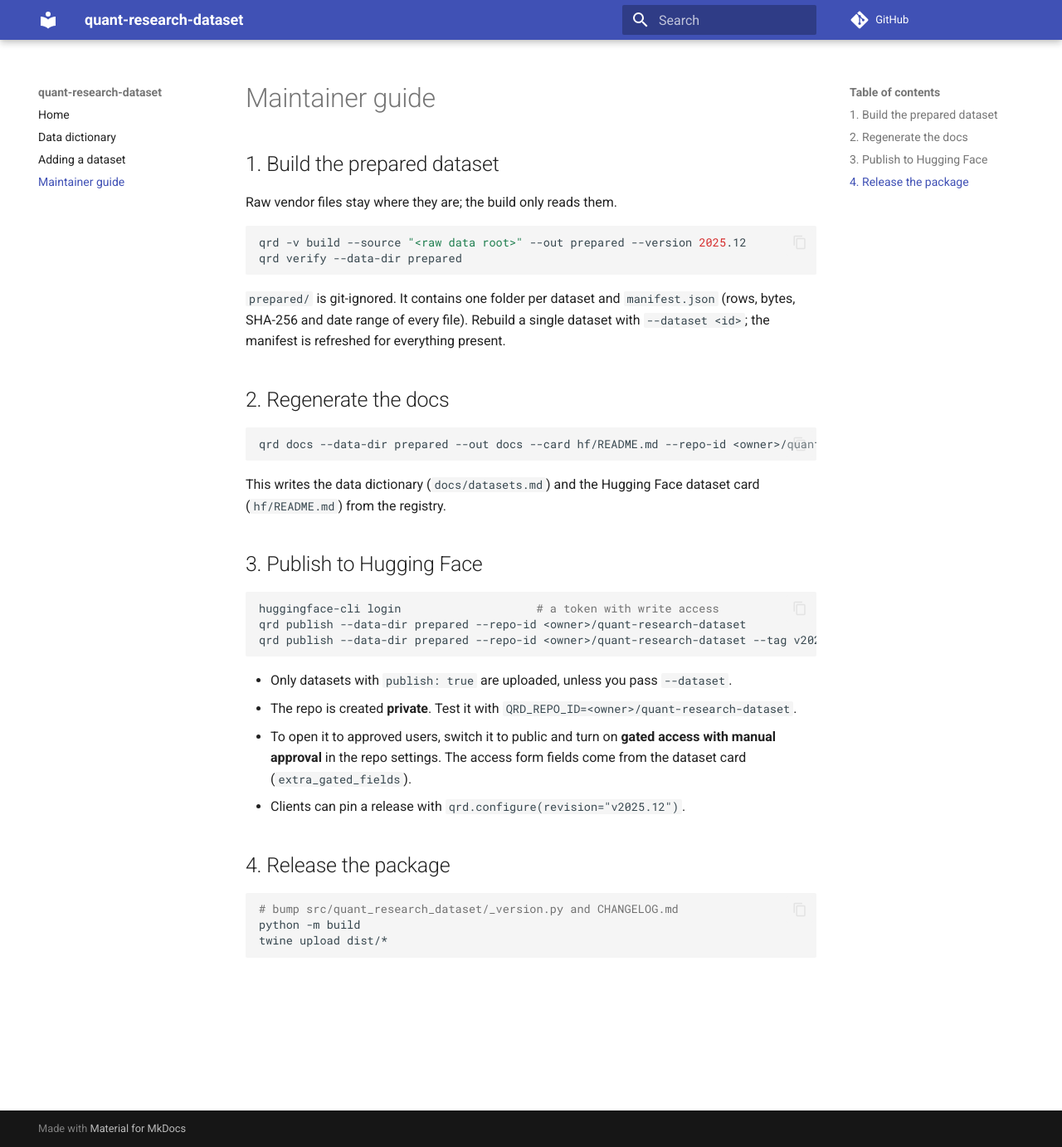
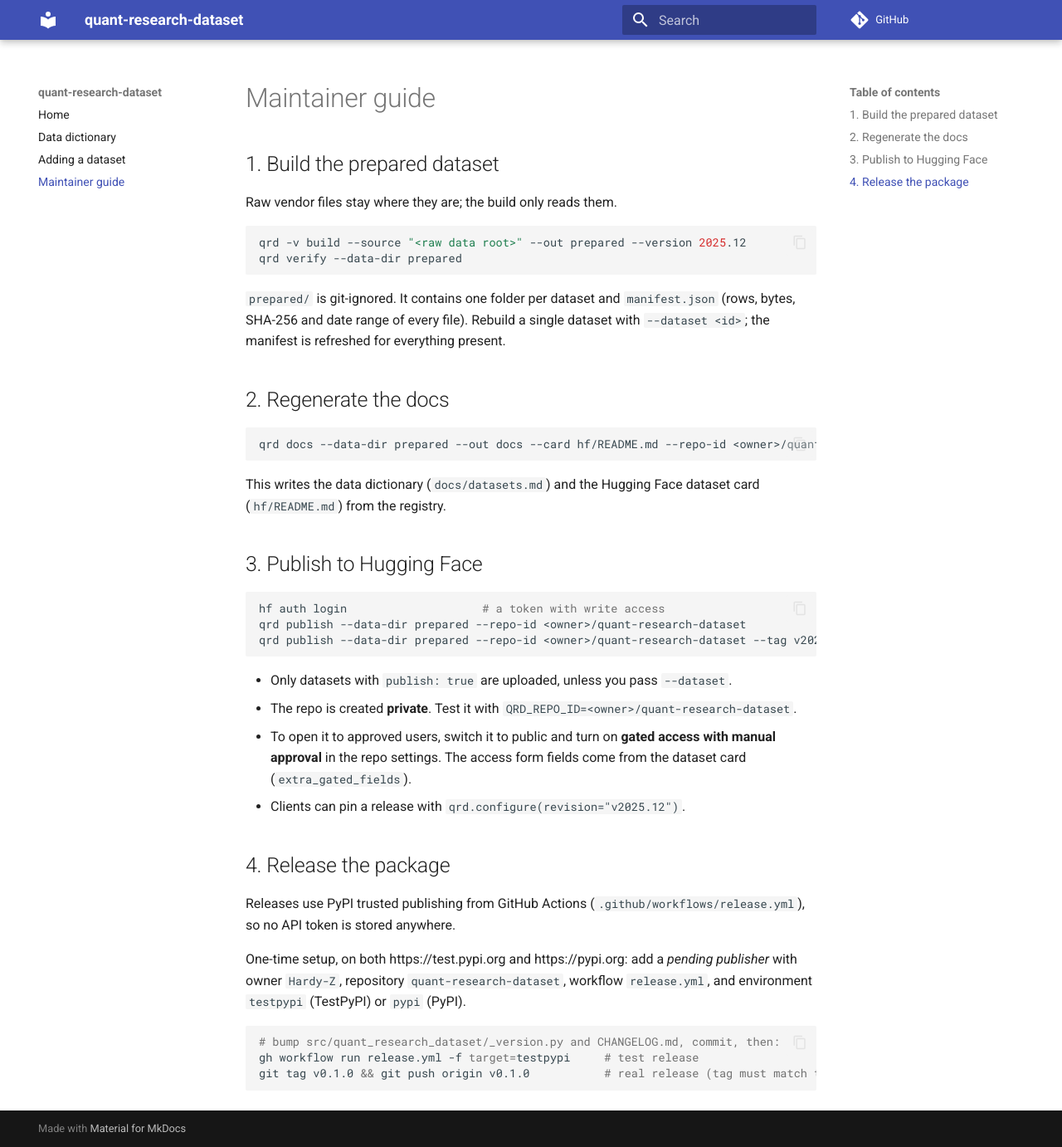
Before and after one commit to Hardy-Z/quant-research-dataset, an MkDocs documentation site: the page built from docs/maintainers.md, in a window 1280 px wide and 1382 px high. Shown: the whole window at 83% size. Built offline with MkDocs 1.6.1 and Material for MkDocs 9.7.7, drawn with Linux system fonts in a browser that asks for light colours; comment, search, counter and statistics services are not loaded.

Commit message:
Add PyPI release workflow and link GitHub, PyPI and Hugging Face
Releases use trusted publishing from GitHub Actions: a manual run targets
TestPyPI, a version tag publishes to PyPI. CI actions are bumped to current
majors, the README gets PyPI and Hugging Face badges and access steps, and
login hints use the hf CLI.

````diff
--- a/docs/maintainers.md
+++ b/docs/maintainers.md
@@ -26,7 +26,7 @@ dataset card (`hf/README.md`) from the registry.
 ## 3. Publish to Hugging Face
 
 ```bash
-huggingface-cli login                    # a token with write access
+hf auth login                    # a token with write access
 qrd publish --data-dir prepared --repo-id <owner>/quant-research-dataset            # dry run
 qrd publish --data-dir prepared --repo-id <owner>/quant-research-dataset --tag v2025.12 --yes
 ```
@@ -40,8 +40,15 @@ qrd publish --data-dir prepared --repo-id <owner>/quant-research-dataset --tag v
 
 ## 4. Release the package
 
+Releases use PyPI trusted publishing from GitHub Actions (`.github/workflows/release.yml`),
+so no API token is stored anywhere.
+
+One-time setup, on both https://test.pypi.org and https://pypi.org: add a *pending
+publisher* with owner `Hardy-Z`, repository `quant-research-dataset`, workflow
+`release.yml`, and environment `testpypi` (TestPyPI) or `pypi` (PyPI).
+
 ```bash
-# bump src/quant_research_dataset/_version.py and CHANGELOG.md
-python -m build
-twine upload dist/*
+# bump src/quant_research_dataset/_version.py and CHANGELOG.md, commit, then:
+gh workflow run release.yml -f target=testpypi     # test release
+git tag v0.1.0 && git push origin v0.1.0           # real release (tag must match the version)
 ```
````
Also changed, not shown: README.md (+16 -4 lines), docs/index.md (+1 -1 lines), 6 other files.
